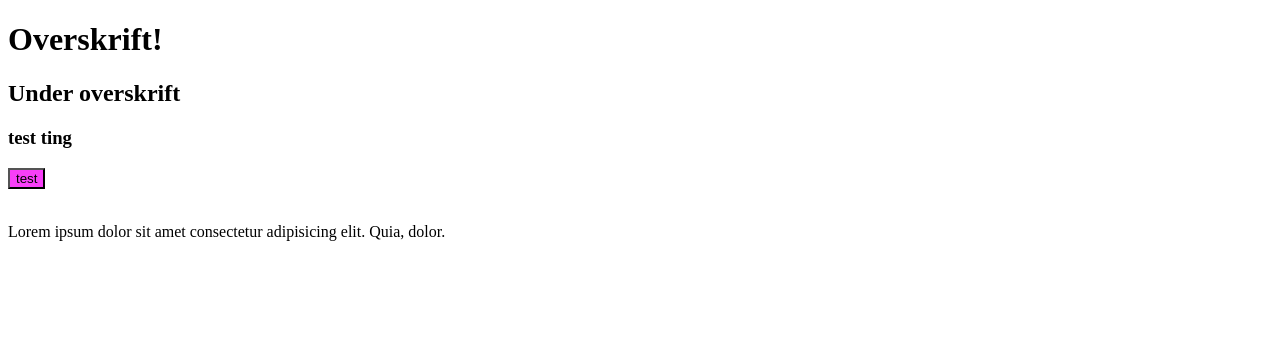
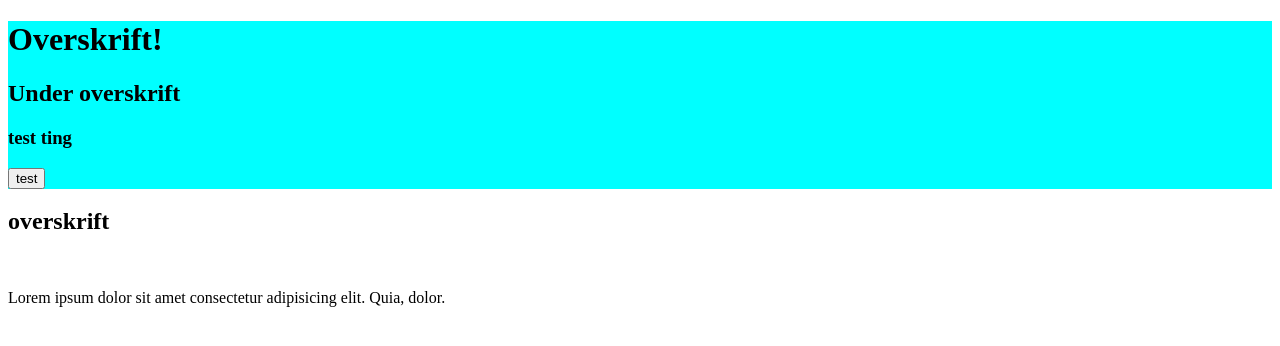
Before and after one commit to KaiM-B04/gloede-undervisning-html, a website: page index.html in a window 1280 px wide. Drawn offline with Linux system fonts and the light colour scheme.

Commit message:
basic setup changes

```diff
--- a/index.html
+++ b/index.html
@@ -15,8 +15,10 @@
       <a href=""><button>test</button></a>
     </header>
     <main>
-      <img src="" alt="" />
+      <section> <h2>overskrift</h2>
+      <img src="" alt=""></section>
     </main>
+    <!-- this is a comment that won't be seen on the page -->
     <footer>
       <p>
         Lorem ipsum dolor sit amet consectetur adipisicing elit. Quia, dolor.
--- a/script.js
+++ b/script.js
@@ -1 +1,2 @@
 console.log('Hello!');
+// js comment
--- a/styles.css
+++ b/styles.css
@@ -1,7 +1,8 @@
-button {
-  background-color: rgb(248, 63, 248);
+header {
+  background-color: aqua;
 }
+/* css comment */
 
-button:hover {
-  background-color: pink;
+header {
+  justify-content: center;
 }
```
